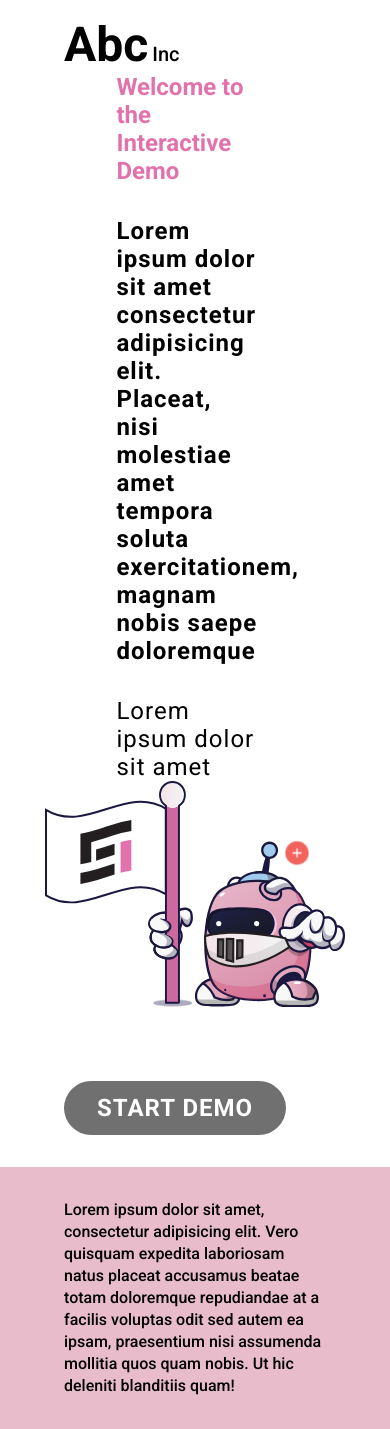
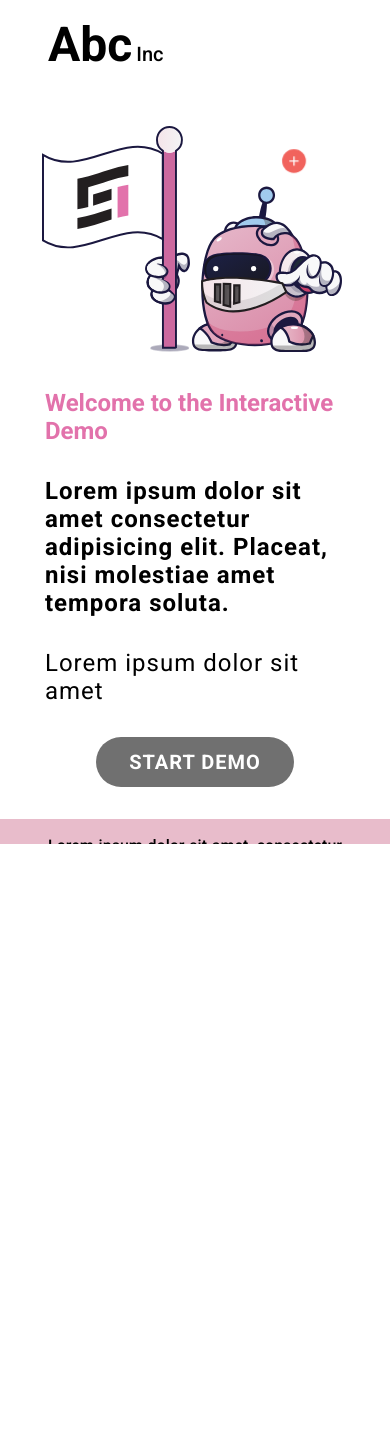
Before and after one commit to hespinoza01/elim5test, a React (Create React App) app in the folder client/: page / in a window 390 px wide. After the commit the page ends 844 px from the top, so only its background shows below. Built offline with nearby package versions, Linux system fonts and the light colour scheme.

Commit message:
:lipstick: Added responsives rules for main page

```diff
--- a/client/src/components/footer.component.js
+++ b/client/src/components/footer.component.js
@@ -1,11 +1,13 @@
 export default function Footer() {
     return (
         <footer className='Footer'>
-            Lorem ipsum dolor sit amet, consectetur adipisicing elit. Vero
-            quisquam expedita laboriosam natus placeat accusamus beatae totam
-            doloremque repudiandae at a facilis voluptas odit sed autem ea
-            ipsam, praesentium nisi assumenda mollitia quos quam nobis. Ut hic
-            deleniti blanditiis quam!
+            <p>
+                Lorem ipsum dolor sit amet, consectetur adipisicing elit. Vero
+                quisquam expedita laboriosam natus placeat accusamus beatae
+                totam doloremque repudiandae at a facilis voluptas odit sed
+                autem ea ipsam, praesentium nisi assumenda mollitia quos quam
+                nobis. Ut hic deleniti blanditiis quam!
+            </p>
         </footer>
     )
 }
--- a/client/src/components/index.js
+++ b/client/src/components/index.js
@@ -3,6 +3,7 @@ import Elim5Minion from './elim5-minion.component'
 import Footer from './footer.component'
 import Header from './header.component'
 import Navbar from './navbar.component'
+import Layout from './layout.component'
 import PrivateRoute from './private-route.component'
 
-export { Button, Elim5Minion, Footer, Header, Navbar, PrivateRoute }
+export { Button, Elim5Minion, Footer, Header, Navbar, PrivateRoute, Layout }
--- /dev/null
+++ b/client/src/components/layout.component.js
@@ -0,0 +1,14 @@
+// import components
+import { Header, Footer } from '../components'
+
+export default function Layout({ children, className = '' }) {
+    return (
+        <main className='Layout'>
+            <Header />
+
+            <section className={className}>{children}</section>
+
+            <Footer />
+        </main>
+    )
+}
--- a/client/src/styles/components/elim5-minion.scss
+++ b/client/src/styles/components/elim5-minion.scss
@@ -1,9 +1,9 @@
 .Elim5Minion {
+    @include flex-vertical;
+    justify-content: center;
     position: relative;
     min-height: 300px;
     min-width: 300px;
-    width: 50%;
-    height: 50%;
 
     .Elim5Minion-button {
         @include input-base;
--- a/client/src/styles/components/footer.scss
+++ b/client/src/styles/components/footer.scss
@@ -2,5 +2,9 @@
     @include roboto($weight: 500);
     background-color: $pink-secondary;
     line-height: 22px;
-    padding: 1rem 0;
+
+    p {
+        padding: 1rem 3rem;
+        text-align: justify;
+    }
 }
--- /dev/null
+++ b/client/src/styles/components/layout.scss
@@ -0,0 +1,16 @@
+.Layout {
+    @include flex-vertical;
+    justify-content: space-between;
+    flex-shrink: 1;
+    height: 100vh;
+    max-width: 100%;
+    overflow-x: hidden;
+
+    .Header {
+        padding: 1rem 3rem;
+    }
+
+    @media (max-width: 380px) {
+        overflow-x: initial;
+    }
+}
--- a/client/src/styles/index.scss
+++ b/client/src/styles/index.scss
@@ -9,6 +9,7 @@
 @import 'components/footer.scss';
 @import 'components/header.scss';
 @import 'components/navbar.scss';
+@import 'components/layout.scss';
 
 // import views
 @import 'views/home.scss';
--- a/client/src/styles/views/home.scss
+++ b/client/src/styles/views/home.scss
@@ -1,26 +1,21 @@
 .Home {
+    @include flex-vertical;
     @include roboto;
-    @include flex-vertical;
-    justify-content: space-between;
-    min-height: 100vh;
-    padding: 0 4rem;
-    padding-top: 1rem;
-
-    .Footer {
-        margin: 0 -4rem;
-        padding: 2rem 4rem;
-    }
+    box-sizing: border-box;
+    padding: 0 3rem;
 
     .Home-content {
         @include flex-horizontal;
-        flex-wrap: wrap;
+        flex-wrap: wrap-reverse;
         justify-content: center;
-        align-items: center;
+        align-items: stretch;
+        margin-bottom: 2rem;;
 
         .Home-content__information {
+            @include flex-vertical;
+            justify-content: space-between;
             width: 60%;
-            height: 100% !important;
-            padding-right: 1rem;
+            padding-right: 1.25rem;
         }
 
         .Elim5Minion {
@@ -44,8 +39,26 @@
     }
 
     .btn-start-demo {
-        width: fit-content;
-        font-size: 1.5rem;
+        font-size: 1.25rem;
         margin-bottom: 2rem;
+        flex-grow: 0;
+        align-self: flex-start;
+    }
+
+    @media (max-width: 850px) {
+        .Home-content {
+            flex-direction: column-reverse;
+            align-items: center;
+            padding: 0;
+
+            .Home-content__information {
+                width: 100%;
+                padding-right: 0;
+            }
+        }
+
+        .btn-start-demo {
+            align-self: center;
+        }
     }
 }
--- a/client/src/views/home.view.js
+++ b/client/src/views/home.view.js
@@ -1,15 +1,13 @@
 import { useState } from 'react'
 
 // import components
-import { Button, Elim5Minion, Footer, Header, Navbar } from '../components'
+import { Button, Elim5Minion, Layout, Navbar } from '../components'
 
 export default function Home() {
     const [showNavbar, setShowNavbar] = useState(false)
 
     return (
-        <main className='Home'>
-            <Header />
-
+        <Layout className='Home'>
             <section className='Home-content'>
                 <div className='Home-content__information'>
                     <h2 className='Home-content__information-title'>
@@ -18,8 +16,7 @@ export default function Home() {
 
                     <p className='Home-content__information-description'>
                         Lorem ipsum dolor sit amet consectetur adipisicing elit.
-                        Placeat, nisi molestiae amet tempora soluta
-                        exercitationem, magnam nobis saepe doloremque
+                        Placeat, nisi molestiae amet tempora soluta.
                     </p>
 
                     <p className='Home-content__information-footer'>
@@ -38,9 +35,7 @@ export default function Home() {
                 start demo
             </Button>
 
-            <Footer />
-
             {showNavbar && <Navbar onClose={() => setShowNavbar(false)} />}
-        </main>
+        </Layout>
     )
 }
```
